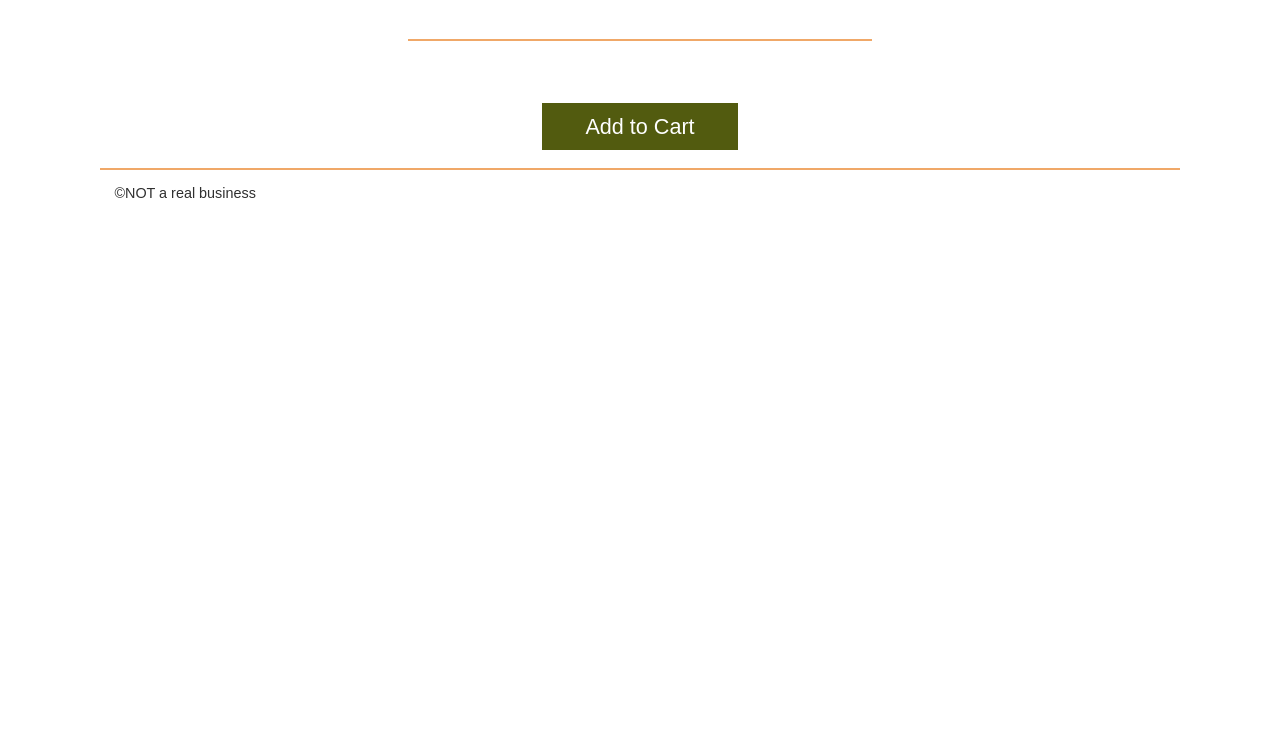
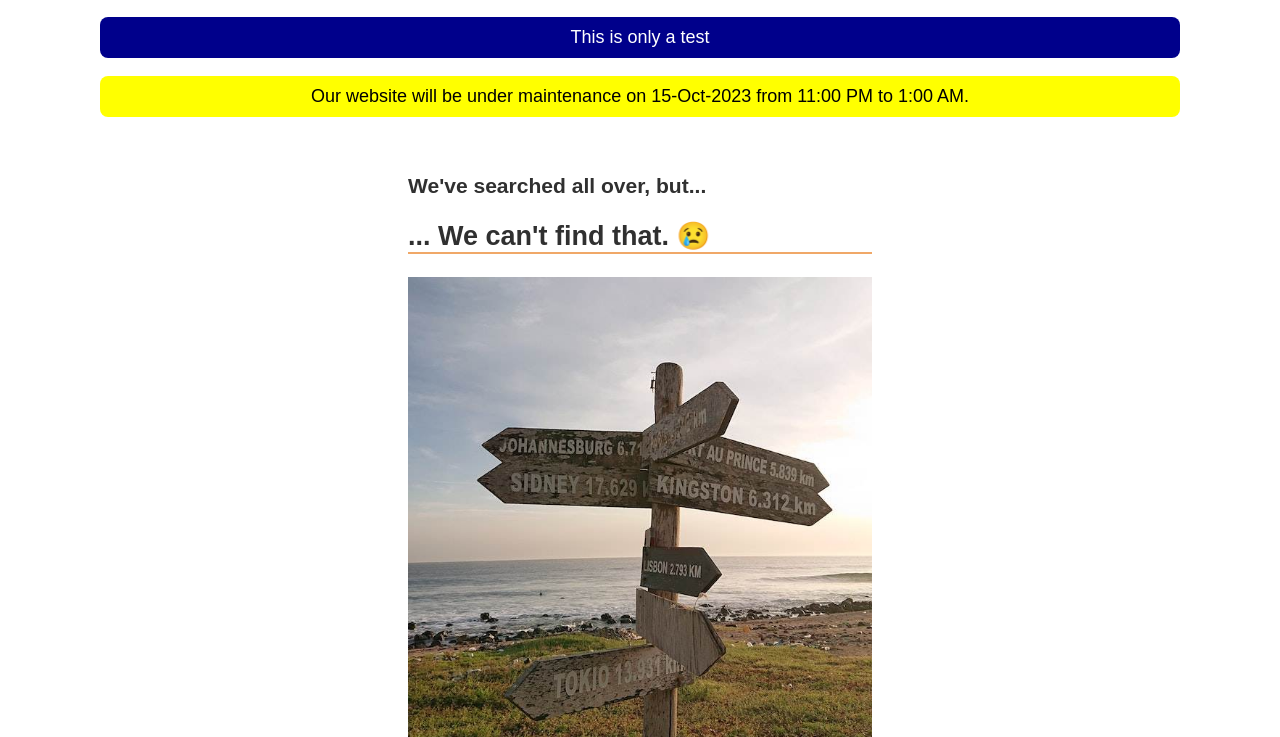
Before and after one commit to BYUI-WDD330-F23-A/sleepoutside-v3, a website built with Vite: page src/product_pages/index.html in a window 1280 px wide. Shown: the part 63-800 px from the top of the page. Built offline with nearby package versions, Linux system fonts and the light colour scheme; no server answers; files whose address does not match are found by name.

Commit message:
Created graceful "not found" error message.

```diff
--- a/src/js/main.js
+++ b/src/js/main.js
@@ -5,7 +5,9 @@ import { loadHeaderFooter } from "./utils.mjs";
 
 /// We might initialized some variables.
 /// We might call an API...
-productList("prodList", "tents");
+if (document.getElementById("prodList")) {
+    productList("prodList", "tents");
+}
 
 /// We might output some values.
 pageAlert();
--- a/src/js/productDetails.mjs
+++ b/src/js/productDetails.mjs
@@ -5,16 +5,48 @@ let theProduct = {};
 
 export default async function productDetails(productId) {
 
-    theProduct = await findProductById(productId);
-    renderProductDetails(theProduct);
+    theProduct = await findProductById(productId) || false;
 
-    // Add the event listener now that the page is rendered.
-    document.getElementById("addToCart").addEventListener('click', addProductToCart);
+    if (theProduct) {
+        renderProductDetails(theProduct);
+
+        // Add the event listener now that the page is rendered.
+        document.getElementById("addToCart").addEventListener('click', addProductToCart);
+    } else {
+        renderNotFound();
+    }
 }
 
 export function addProductToCart() {
     setLocalStorage("so-cart", theProduct);
   }
+
+function renderNotFound() {
+    const productName = document.getElementById('productName');
+    const productNameWithoutBrand = document.getElementById('productNameWithoutBrand');
+    const productImage = document.getElementById('productImage');
+    const productFinalPrice = document.getElementById('productFinalPrice');
+    const productColorName = document.getElementById('productColorName');
+    const productDescriptionHtmlSimple = document.getElementById('productDescriptionHtmlSimple');
+    const buttonContainer = document.getElementById('buttonContainer');
+
+    productName.innerHTML = "We've searched all over, but...";
+    productNameWithoutBrand.innerHTML = "... We can't find that. &#128546;";
+    productImage.src = "../images/crossroads.jpg";
+    productImage.alt = "A crossroads sign.";
+    productFinalPrice.innerHTML = "";
+
+    productColorName.innerHTML = "";
+
+    productDescriptionHtmlSimple.innerHTML =
+        `We are very sorry, but it appears the product you have requested is
+        not available. If the manufacturer has not discontinued the product,
+        please check back at a later date to see if we have restocked this item.`;
+
+    buttonContainer.innerHTML = "";
+
+    return false;
+}
 
 function renderProductDetails(product) {
 
--- a/src/product_pages/index.html
+++ b/src/product_pages/index.html
@@ -17,21 +17,15 @@
   <body>
     <header class="divider" id="main-header"></header>
 
-    <main class="divider">
+    <main id="main" class="divider">
       <section class="product-detail">
         <h3 id="productName"></h3>
-
         <h2 id="productNameWithoutBrand" class="divider"></h2>
-
         <img id="productImage" class="divider" src="" alt="" />
-
         <p id="productFinalPrice" class="product-card__price"></p>
-
         <p id="productColorName" class="product__color"></p>
-
         <p id="productDescriptionHtmlSimple" class="product__description"></p>
-
-        <div class="product-detail__add">
+        <div id="buttonContainer" class="product-detail__add">
           <button id="addToCart" data-id="">Add to Cart</button>
         </div>
       </section>
```
Also changed, not shown: src/js/productList.mjs (+4 -4 lines), src/public/images/crossroads.jpg (added).
